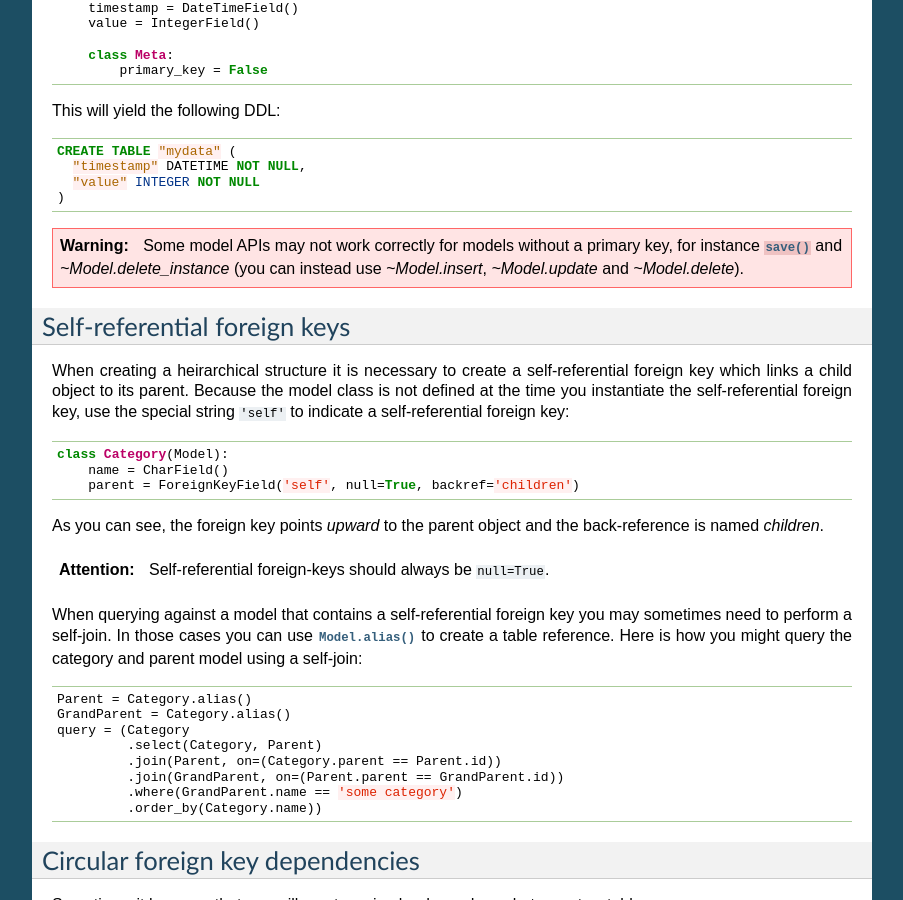
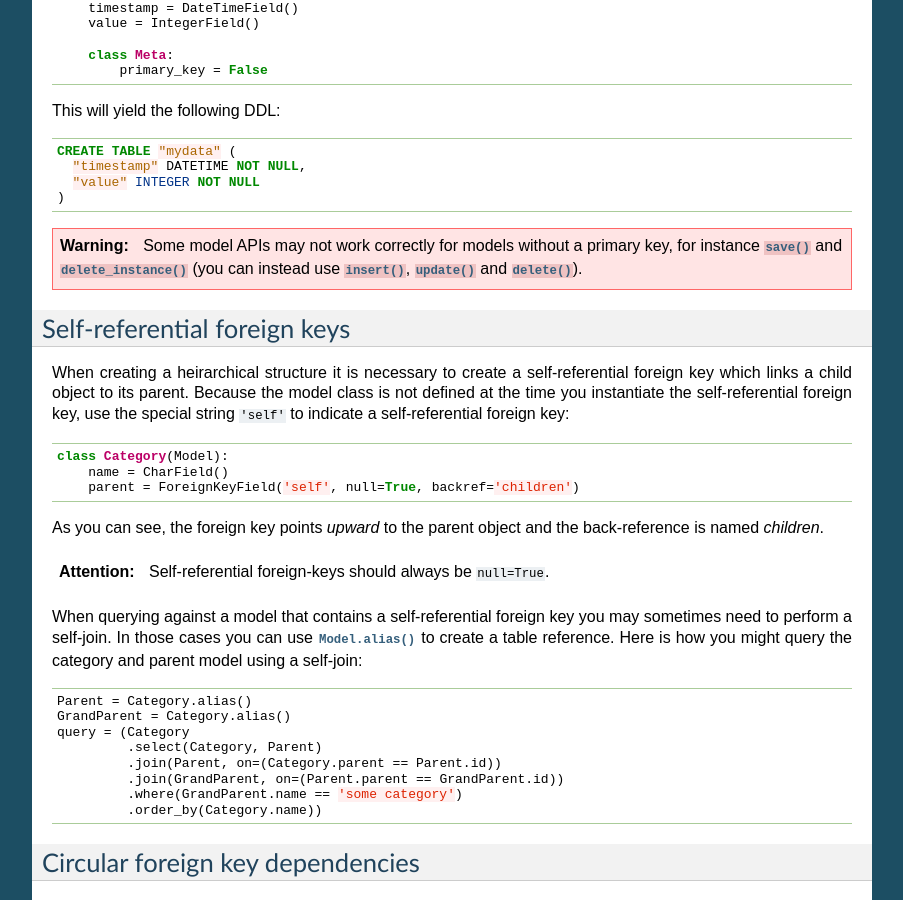
Before and after one commit to coleifer/peewee, a Sphinx documentation site: the page built from docs/peewee/models.rst, in a window 1280 px wide and 900 px high, scrolled down 14935 px. Shown: the whole window, without its empty margins (198-1101 px from the left). Built offline with Sphinx 7.4.7, drawn with Linux system fonts in a browser that asks for light colours; pages that are not in the unit, such as notebooks, are missing from menus; some of the changed lines change nothing that is shown.

Commit message:
Fix broken links.

```diff
--- a/docs/peewee/models.rst
+++ b/docs/peewee/models.rst
@@ -1005,7 +1005,10 @@ This will yield the following DDL:
     )
 
 .. warning::
-    Some model APIs may not work correctly for models without a primary key, for instance :py:meth:`~Model.save` and `~Model.delete_instance` (you can instead use `~Model.insert`, `~Model.update` and `~Model.delete`).
+    Some model APIs may not work correctly for models without a primary key,
+    for instance :py:meth:`~Model.save` and :py:meth:`~Model.delete_instance`
+    (you can instead use :py:meth:`~Model.insert`, :py:meth:`~Model.update` and
+    :py:meth:`~Model.delete`).
 
 Self-referential foreign keys
 -----------------------------
```
